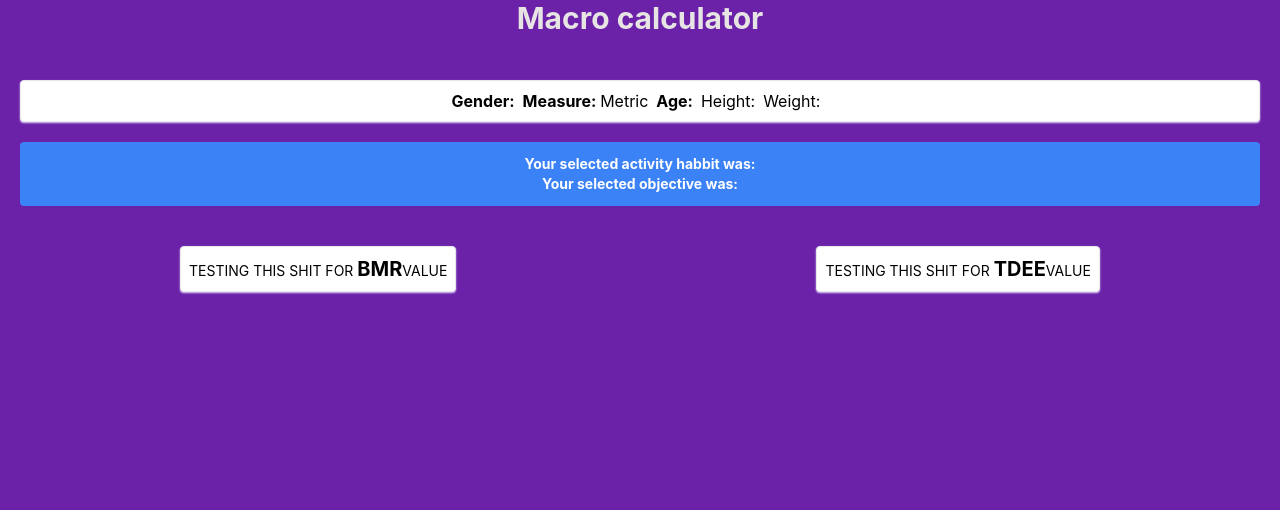
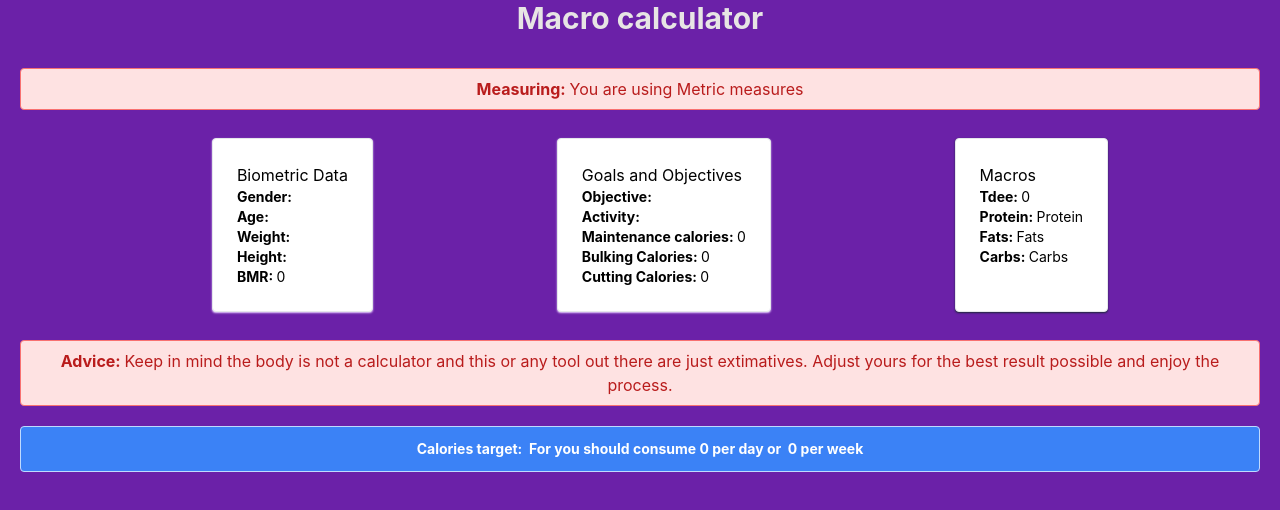
Before and after one commit to FACorreiaa/Macro-Calculator-React, a React (Vite) app: page /results in a window 1280 px wide. Shown: the top 510 px of the page. Built offline with nearby package versions, Linux system fonts and the light colour scheme; what @catppuccin/tailwindcss would draw is missing.

Commit message:
adjust layout

```diff
--- a/src/components/banner-info.tsx
+++ b/src/components/banner-info.tsx
@@ -6,7 +6,7 @@ type BannerInfoComponentProps = {
 function BannerInfoComponent({ title, label }: BannerInfoComponentProps) {
 	return (
 		<div
-			className="bg-red-100 border border-red-400 text-red-700 mt-2 px-4 py-3 mb-2 rounded relative text-center"
+			className="bg-red-100 border border-red-400 text-red-700 mt-2 p-2 mb-2 rounded relative text-center m-5"
 			role="alert">
 			<strong className="font-bold">{title}</strong>
 			<span className="block sm:inline">{label}</span>
--- a/src/components/forms/form-title.tsx
+++ b/src/components/forms/form-title.tsx
@@ -5,7 +5,7 @@ type CustomFormTitleProps = {
 };
 function CustomFormTitle({ title }: CustomFormTitleProps) {
 	return (
-		<span className="text-gray-700 text-xxl font-bold mb-2 text-center w-full">
+		<span className="flex text-gray-700 text-xxl font-bold py-6 text-center w-full">
 			{title}
 		</span>
 	);
--- a/src/pages/results.tsx
+++ b/src/pages/results.tsx
@@ -9,82 +9,85 @@ import {
 	activityAtom,
 	objectiveAtom,
 } from './tdee';
+import BannerInfoComponent from '../components/banner-info';
 
-const DisplayBMRCalculationValues = () => {
+const DisplayBaseInfo = () => {
 	const [bmrData] = useAtom(bmrCalculationValuesAtom);
-
-	const { age, gender, height, metric, weight } = bmrData;
-	return (
-		<>
-			<div className="container">
-				<div className="m-5  shadow-sm flex justify-center flex-row shadow-purple-200  bg-white p-2 border border-spacing-2 rounded">
-					<div className="mr-2">
-						<label className="font-bold">Gender: </label>
-						<span>{gender}</span>
-					</div>
-					<div className="mr-2">
-						<label className="font-bold">Measure: </label>
-						<span>{metric}</span>
-					</div>
-					<div className="mr-2 ">
-						<label className="font-bold">Age: </label>
-						<span>{age}</span>
-					</div>
-
-					<div className="mr-2">
-						<label>Height: </label>
-						<span>{height}</span>
-					</div>
-					<div className="mr-2">
-						<label>Weight: </label>
-						<span>{weight}</span>
-					</div>
-				</div>
-			</div>
-		</>
-	);
-};
-
-const DisplayInformation = () => {
+	const [bmr] = useAtom(bmrAtom);
+	const [tdee] = useAtom(tdeeAtom);
+	const [objective] = useAtom(objectiveAtom);
 	const [activity] = useAtom(activityAtom);
-	const [objective] = useAtom(objectiveAtom);
-	return (
-		<div className="conatiner">
-			<div
-				className=" m-5 justify-center text-center p-2 items-center bg-blue-500 text-white text-sm font-bold px-4 py-3  border-spacing-2 rounded"
-				role="alert">
-				<div>
-					<p>
-						Your selected activity habbit was:<span>{activity}</span>
-					</p>
-				</div>
-				<div>
-					<p>
-						Your selected objective was: <span>{objective}</span>
-					</p>
-				</div>
-			</div>
-		</div>
-	);
-};
-
-const DisplayBmrAndTdee = () => {
-	const [bmrData] = useAtom(bmrCalculationValuesAtom);
+	const [allDietObjectives] = useAtom(dietObjectiveListAtom);
 
 	return (
 		<>
-			<div className="container justify-around flex flex-row">
-				<div className="m-5 items-center shadow-sm justify-center  shadow-purple-200  bg-white p-2 border border-spacing-2 rounded">
+			<div className="container justify-evenly flex flex-row p-2 m-5">
+				<div className="items-center shadow-sm justify-center  shadow-purple-200  bg-white p-6 border border-spacing-2 rounded">
+					<h1>Biometric Data</h1>
 					<p className="text-sm">
-						TESTING THIS SHIT FOR <span className="font-bold text-xl">BMR</span>
-						VALUE
+						<label className="font-bold">Gender: </label>
+						<span>{bmrData.gender}</span>
+					</p>
+					<p className="text-sm">
+						<label className="font-bold">Age: </label>
+						<span>{bmrData.age}</span>
+					</p>
+					<p className="text-sm">
+						<label className="font-bold">Weight: </label>
+						<span>{bmrData.weight}</span>
+					</p>
+					<p className="text-sm">
+						<label className="font-bold">Height: </label>
+						<span>{bmrData.height}</span>
+					</p>
+					<p className="text-sm">
+						<label className="font-bold">BMR: </label>
+						<span>{bmr}</span>
 					</p>
 				</div>
-				<div className="m-5  shadow-sm justify-center  shadow-purple-200  bg-white p-2 border border-spacing-2 rounded">
+
+				<div className="  shadow-sm justify-center  shadow-purple-200  bg-white p-6 border border-spacing-2 rounded">
+					<h1>Goals and Objectives</h1>
+
 					<p className="text-sm">
-						TESTING THIS SHIT FOR{' '}
-						<span className="font-bold text-xl">TDEE</span>
-						VALUE
+						<label className="font-bold">Objective: </label>
+						<span>{objective}</span>
+					</p>
+					<p className="text-sm">
+						<label className="font-bold">Activity: </label>
+						<span>{activity}</span>
+					</p>
+					<p className="text-sm">
+						<label className="font-bold">Maintenance calories: </label>
+						<span>{allDietObjectives.Maintenance}</span>
+					</p>
+					<p className="text-sm">
+						<label className="font-bold">Bulking Calories: </label>
+						<span>{allDietObjectives.Bulking}</span>
+					</p>
+					<p className="text-sm">
+						<label className="font-bold">Cutting Calories: </label>
+						<span>{allDietObjectives.Cutting}</span>
+					</p>
+				</div>
+				<div className="shadow-sm justify-center  shadow-slate-800  bg-white p-6 border border-spacing-2 rounded">
+					<h1>Macros</h1>
+					<p className="text-sm">
+						<label className="font-bold">Tdee: </label>
+						<span>{tdee}</span>
+					</p>
+
+					<p className="text-sm">
+						<label className="font-bold">Protein: </label>
+						<span>Protein</span>
+					</p>
+					<p className="text-sm">
+						<label className="font-bold">Fats: </label>
+						<span>Fats</span>
+					</p>
+					<p className="text-sm">
+						<label className="font-bold">Carbs: </label>
+						<span>Carbs</span>
 					</p>
 				</div>
 			</div>
@@ -92,11 +95,31 @@ const DisplayBmrAndTdee = () => {
 	);
 };
 
+const DisplayCalorieObjective = () => {
+	const [dietObjective] = useAtom(dietObjectiveAtom);
+	const [objective] = useAtom(objectiveAtom);
+
+	return (
+		<div className="container">
+			<div
+				className=" m-5 justify-center text-center p-2 items-center bg-blue-500 text-white text-sm font-bold px-4 py-3 border border-blue-200 border-spacing-2 rounded"
+				role="alert">
+				<p className="text-sm">
+					<label className="font-bold">Calories target:&nbsp; </label>
+					<span>
+						For {objective} you should consume {dietObjective} per day or&nbsp;{' '}
+					</span>
+					<span>{dietObjective * 7} per week</span>
+				</p>
+			</div>
+		</div>
+	);
+};
+
 function ResultsPage() {
+	const [bmrData] = useAtom(bmrCalculationValuesAtom);
 	const [bmr] = useAtom(bmrAtom);
 	const [tdee] = useAtom(tdeeAtom);
-	const [dietObjective] = useAtom(dietObjectiveAtom);
-	const [allDietObjectives] = useAtom(dietObjectiveListAtom);
 
 	return (
 		<ResultsPageLayout>
@@ -105,10 +128,17 @@ function ResultsPage() {
 				content="Macro distribution according to goals and objectives and your bio data"
 			/>
 
-			<div className="container ">
-				<DisplayBMRCalculationValues />
-				<DisplayInformation />
-				<DisplayBmrAndTdee />
+			<div className="container">
+				<BannerInfoComponent
+					title="Measuring: "
+					label={`You are using ${bmrData.metric} measures`}
+				/>
+				<DisplayBaseInfo />
+				<BannerInfoComponent
+					title="Advice: "
+					label="Keep in mind the body is not a calculator and this or any tool out there are just extimatives. Adjust yours for the best result possible and enjoy the process."
+				/>
+				<DisplayCalorieObjective />
 			</div>
 		</ResultsPageLayout>
 	);
--- a/src/pages/tdee.tsx
+++ b/src/pages/tdee.tsx
@@ -7,9 +7,7 @@ import { workoutVolumesList, dataOptions, goalList } from '../helper/data';
 import useZodForm from '../hooks/useZodForm';
 import { GoalsInput, goalsSchema } from '../types/goalsSchema';
 import { useNavigate } from 'react-router-dom';
-import { bmrAtom, bmrCalculationValuesAtom } from './bmr';
-
-import BannerInfoComponent from '../components/banner-info';
+import { bmrAtom } from './bmr';
 
 import FormPageLayout from '../layout/form-layout';
 import {
@@ -18,10 +16,14 @@ import {
 	getallDietObjectives,
 } from '../helper/tdee';
 import { atom, useAtom } from 'jotai';
-
+const DietObjctiveListInitialValues = {
+	Maintenance: 0,
+	Bulking: 0,
+	Cutting: 0,
+};
 export const tdeeAtom = atom(0);
 export const dietObjectiveAtom = atom(0);
-export const dietObjectiveListAtom = atom({});
+export const dietObjectiveListAtom = atom(DietObjctiveListInitialValues);
 export const objectiveAtom = atom('');
 export const activityAtom = atom('');
 
@@ -65,8 +67,6 @@ function TdeePage() {
 				<CustomBmrForm onFormSubmit={handleSubmit(onSubmitGoals)}>
 					<CustomFormTitle title="Calculate your TDEE" />
 
-					<BannerInfoComponent title="Your BMR is: " label={bmr.toString()} />
-
 					<CustomSelect
 						label="Activity volume"
 						id="activity"
```
